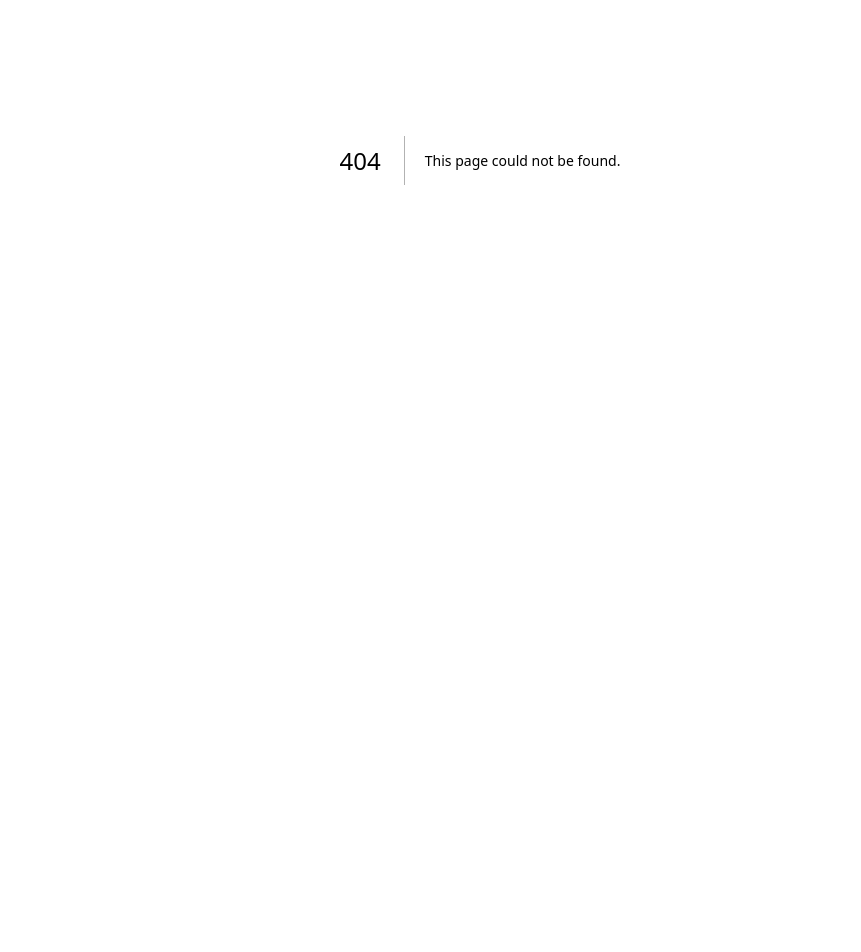
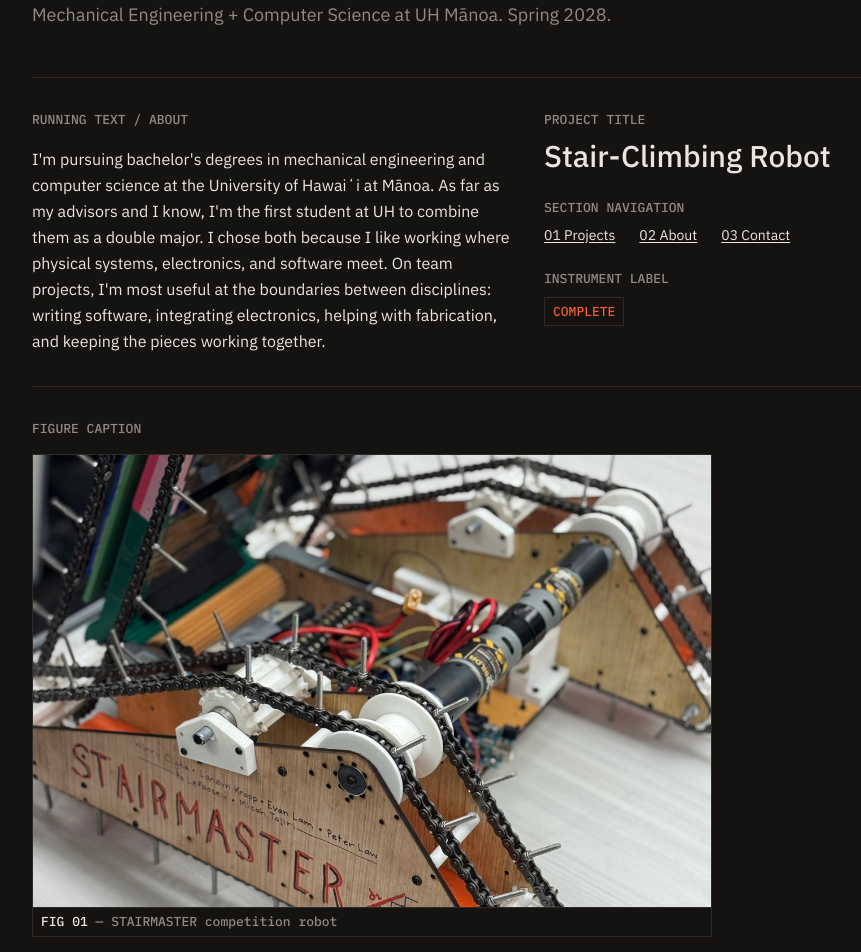
Before and after one commit to lawpeter/portfolio, a Next.js app: page /type-specimen in a window 1280 px wide. Before the commit this address had no page. Shown: the part 240-1192 px from the top of the page, without its empty margins (160-1021 px from the left). Before the commit the page ends 800 px from the top, so only its background shows below. Built offline with nearby package versions, Linux system fonts and the light colour scheme.

Commit message:
Add IBM Plex typography specimen

```diff
--- /dev/null
+++ b/app/type-specimen/page.tsx
@@ -0,0 +1,90 @@
+import type { Metadata } from "next";
+import { IBM_Plex_Sans } from "next/font/google";
+
+const plexSans = IBM_Plex_Sans({
+  variable: "--font-ibm-plex-sans",
+  weight: ["400", "500"],
+  subsets: ["latin"],
+});
+
+export const metadata: Metadata = {
+  title: "IBM Plex Sans Type Specimen | Peter Law",
+  robots: { index: false, follow: false },
+};
+
+export default function TypeSpecimenPage() {
+  return (
+    <main
+      className={`${plexSans.variable} min-h-screen bg-graphite px-2 py-4 text-fg sm:px-4`}
+      style={{ fontFamily: "var(--font-ibm-plex-sans), system-ui, sans-serif" }}
+    >
+      <div className="mx-auto max-w-4xl">
+        <header className="border-y border-line py-1 font-mono text-data text-muted">
+          TYPE SPECIMEN / CANDIDATE 01 / IBM PLEX SANS + IBM PLEX MONO
+        </header>
+
+        <section className="border-b border-line py-6">
+          <p className="font-mono text-data text-muted">DISPLAY / HERO</p>
+          <h1 className="mt-2 text-6xl font-medium tracking-tight sm:text-7xl">
+            Peter Law
+          </h1>
+          <p className="mt-2 text-lg text-muted">
+            Mechanical Engineering + Computer Science at UH Mānoa. Spring 2028.
+          </p>
+        </section>
+
+        <section className="grid gap-4 border-b border-line py-4 md:grid-cols-[1.25fr_1fr]">
+          <div>
+            <p className="font-mono text-data text-muted">RUNNING TEXT / ABOUT</p>
+            <p className="mt-2 max-w-reading leading-relaxed">
+              I&apos;m pursuing bachelor&apos;s degrees in mechanical engineering and
+              computer science at the University of Hawaiʻi at Mānoa. As far as
+              my advisors and I know, I&apos;m the first student at UH to combine
+              them as a double major. I chose both because I like working where
+              physical systems, electronics, and software meet. On team
+              projects, I&apos;m most useful at the boundaries between disciplines:
+              writing software, integrating electronics, helping with
+              fabrication, and keeping the pieces working together.
+            </p>
+          </div>
+          <div className="space-y-3">
+            <div>
+              <p className="font-mono text-data text-muted">PROJECT TITLE</p>
+              <h2 className="mt-1 text-3xl font-medium">Stair-Climbing Robot</h2>
+            </div>
+            <div>
+              <p className="font-mono text-data text-muted">SECTION NAVIGATION</p>
+              <nav className="mt-1 flex flex-wrap gap-x-3 gap-y-1 text-sm">
+                <a href="#projects" className="underline underline-offset-2">01 Projects</a>
+                <a href="#about" className="underline underline-offset-2">02 About</a>
+                <a href="#contact" className="underline underline-offset-2">03 Contact</a>
+              </nav>
+            </div>
+            <div>
+              <p className="font-mono text-data text-muted">INSTRUMENT LABEL</p>
+              <span className="mt-1 inline-block border border-line px-1 py-0.5 font-mono text-data text-accent-text">
+                COMPLETE
+              </span>
+            </div>
+          </div>
+        </section>
+
+        <section className="py-4">
+          <p className="font-mono text-data text-muted">FIGURE CAPTION</p>
+          <figure className="mt-2 max-w-reading border border-line">
+            {/* A plain image keeps browser full-page specimen captures stable. */}
+            {/* eslint-disable-next-line @next/next/no-img-element */}
+            <img
+              src="/photos/stair-robot/stairmaster-side.jpg"
+              alt="STAIRMASTER competition robot"
+              className="aspect-3/2 w-full object-cover"
+            />
+            <figcaption className="border-t border-line px-1 py-0.5 font-mono text-data text-muted">
+              <span className="text-fg">FIG 01</span> — STAIRMASTER competition robot
+            </figcaption>
+          </figure>
+        </section>
+      </div>
+    </main>
+  );
+}
```
